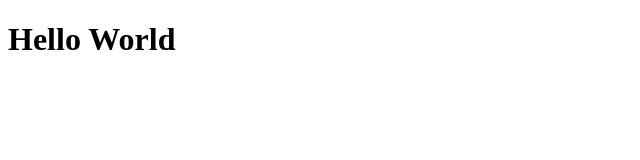
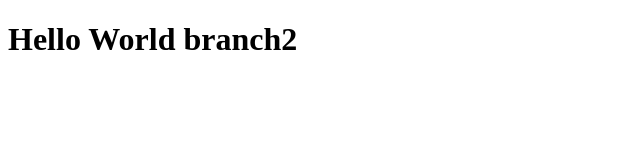
Before and after one commit to mohamadaljaf/CPS847_Assignment1, a plain HTML site: page git_tst/index.html in a window 1280 px wide. Shown: the whole page, without its empty margins (0-640 px from the left). Drawn offline with Linux system fonts and the light colour scheme.

Commit message:
fixes #5

```diff
--- a/git_tst/index.html
+++ b/git_tst/index.html
@@ -8,6 +8,6 @@
 
 <!-- This is where the content begins -->
 <body>
-<h1>Hello World</h1>
+<h1>Hello World branch2</h1>
 </body>
 </html>
```
